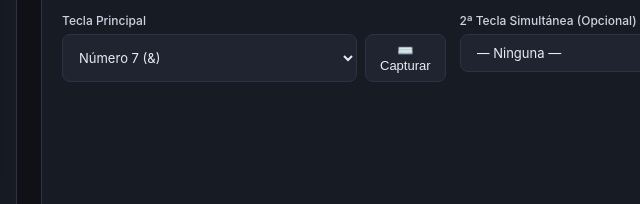
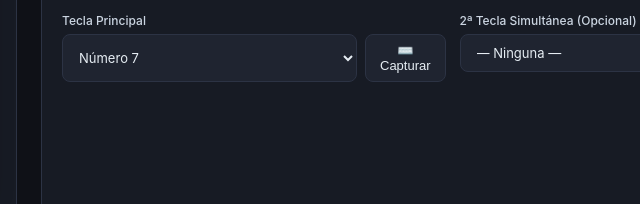
Before and after one commit to fviccia/macropad, a plain HTML site: page index.html in a window 1280 px wide. Shown: the part 589-793 px from the top of the page, 427-1067 px from the left. Drawn offline with Linux system fonts and the light colour scheme.

Commit message:
Fix encoder sub-detent jitter on keypress and clean number key labels
Generated with [Devin](https://devin.ai)

Co-Authored-By: Devin <158243242+devin-ai-integration[bot]@users.noreply.github.com>

```diff
--- a/index.html
+++ b/index.html
@@ -736,16 +736,16 @@
         return { code: 4 + i, label: `Letra ${ch}`, short: ch, jsCode: `Key${ch}` };
       }),
       // Numbers 1-9, 0 (30..39)
-      { code: 30, label: "Número 1 (!)", short: "1", jsCode: "Digit1" },
-      { code: 31, label: "Número 2 (@)", short: "2", jsCode: "Digit2" },
-      { code: 32, label: "Número 3 (#)", short: "3", jsCode: "Digit3" },
-      { code: 33, label: "Número 4 ($)", short: "4", jsCode: "Digit4" },
-      { code: 34, label: "Número 5 (%)", short: "5", jsCode: "Digit5" },
-      { code: 35, label: "Número 6 (^)", short: "6", jsCode: "Digit6" },
-      { code: 36, label: "Número 7 (&)", short: "7", jsCode: "Digit7" },
-      { code: 37, label: "Número 8 (*)", short: "8", jsCode: "Digit8" },
-      { code: 38, label: "Número 9 (( )", short: "9", jsCode: "Digit9" },
-      { code: 39, label: "Número 0 ())", short: "0", jsCode: "Digit0" },
+      { code: 30, label: "Número 1", short: "1", jsCode: "Digit1" },
+      { code: 31, label: "Número 2", short: "2", jsCode: "Digit2" },
+      { code: 32, label: "Número 3", short: "3", jsCode: "Digit3" },
+      { code: 33, label: "Número 4", short: "4", jsCode: "Digit4" },
+      { code: 34, label: "Número 5", short: "5", jsCode: "Digit5" },
+      { code: 35, label: "Número 6", short: "6", jsCode: "Digit6" },
+      { code: 36, label: "Número 7", short: "7", jsCode: "Digit7" },
+      { code: 37, label: "Número 8", short: "8", jsCode: "Digit8" },
+      { code: 38, label: "Número 9", short: "9", jsCode: "Digit9" },
+      { code: 39, label: "Número 0", short: "0", jsCode: "Digit0" },
       // Control & Navigation
       { code: 40, label: "Enter / Return (↵)", short: "Enter", jsCode: "Enter" },
       { code: 41, label: "Escape (⎋)", short: "Esc", jsCode: "Escape" },
```
Also changed, not shown: 1 other file.
